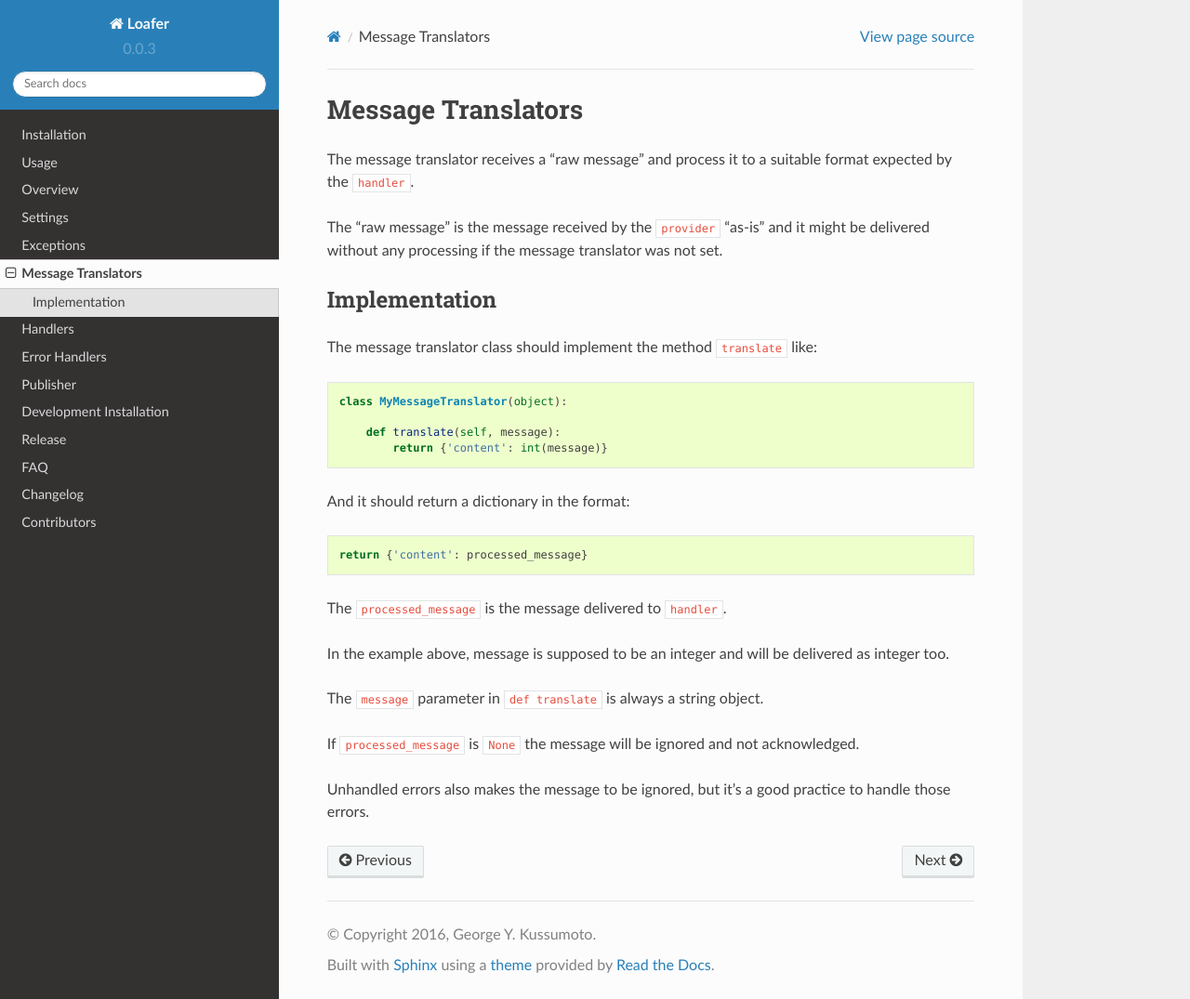
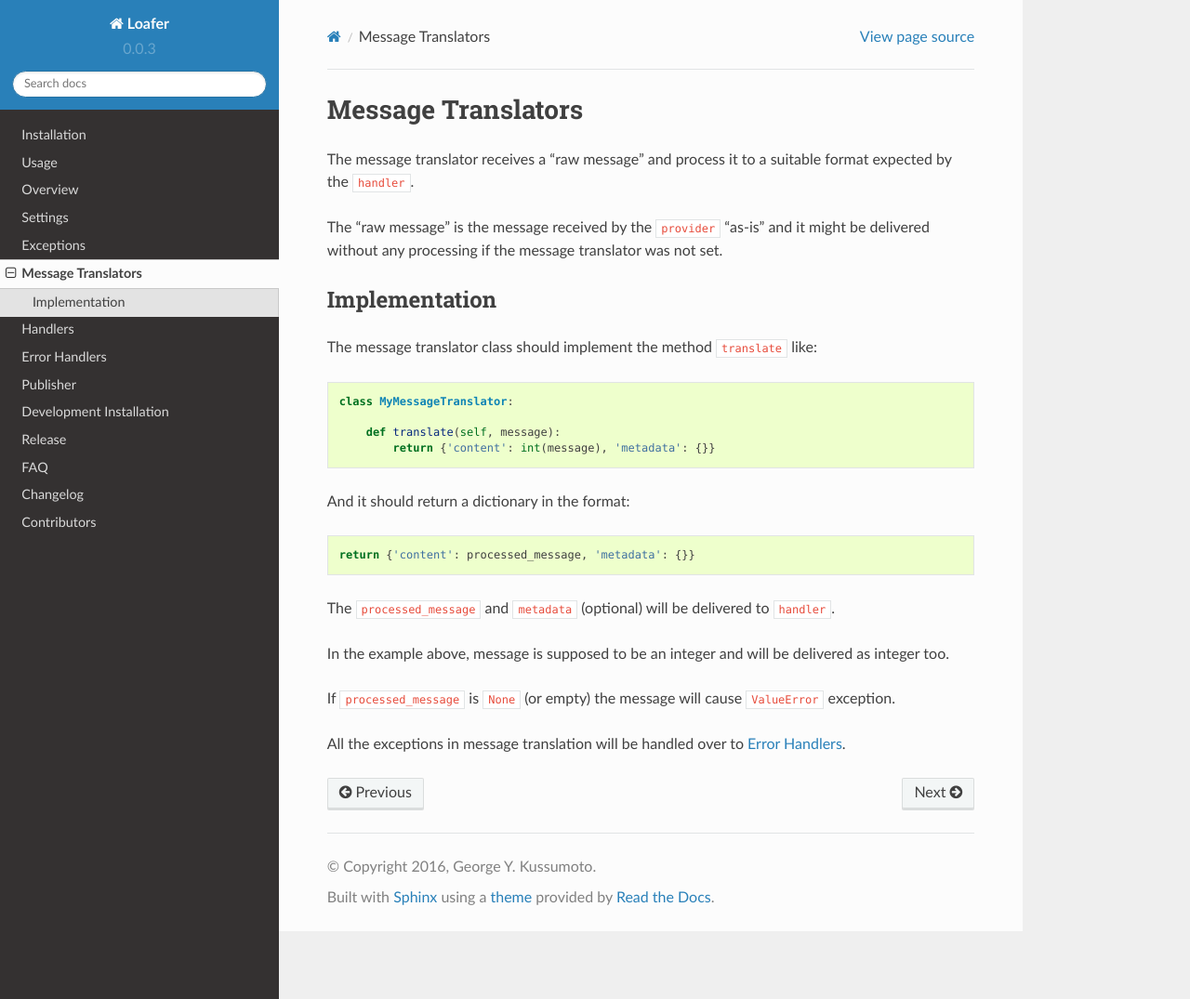
Before and after one commit to georgeyk/loafer, a Sphinx documentation site: the page built from docs/source/message_translators.rst, in a window 1280 px wide and 1075 px high. Shown: the whole window at 93% size. Built offline with Sphinx 7.4.7 and the Read the Docs theme 2.0.0, drawn with Linux system fonts in a browser that asks for light colours; pages that are not in the unit, such as notebooks, are missing from menus.

Commit message:
Update message translation doc

```diff
--- a/docs/source/message_translators.rst
+++ b/docs/source/message_translators.rst
@@ -14,24 +14,23 @@ Implementation
 
 The message translator class should implement the method ``translate`` like::
 
-    class MyMessageTranslator(object):
+    class MyMessageTranslator:
 
         def translate(self, message):
-            return {'content': int(message)}
+            return {'content': int(message), 'metadata': {}}
 
 And it should return a dictionary in the format::
 
-    return {'content': processed_message}
+    return {'content': processed_message, 'metadata': {}}
 
-The ``processed_message`` is the message delivered to ``handler``.
+The ``processed_message`` and ``metadata`` (optional) will be delivered to
+``handler``.
 
 In the example above, message is supposed to be an integer and will be
 delivered as integer too.
 
-The ``message`` parameter in ``def translate`` is always a string object.
 
-If ``processed_message`` is ``None`` the message will be ignored and not
-acknowledged.
+If ``processed_message`` is ``None`` (or empty) the message will cause
+``ValueError`` exception.
 
-Unhandled errors also makes the message to be ignored, but it's a good practice
-to handle those errors.
+All the exceptions in message translation will be handled over to :doc:`error_handlers`.
```
